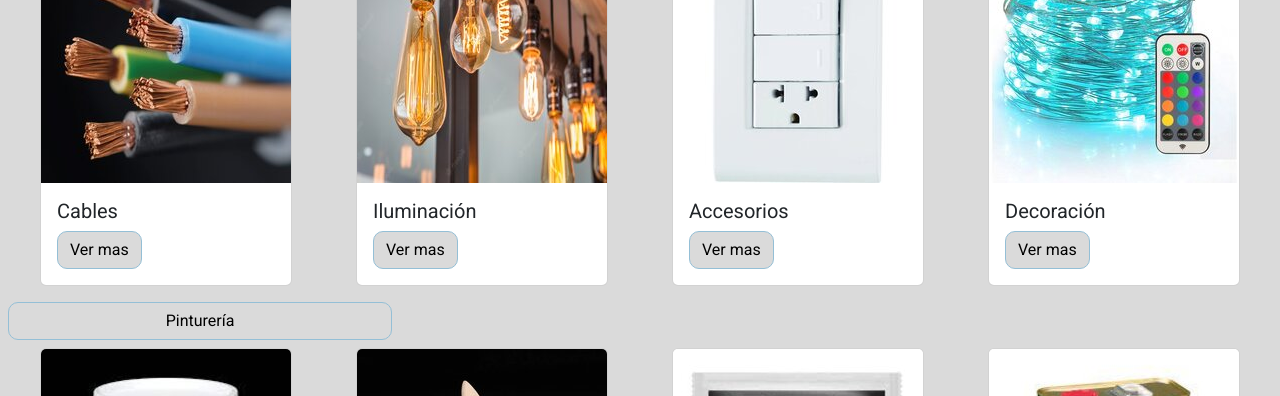
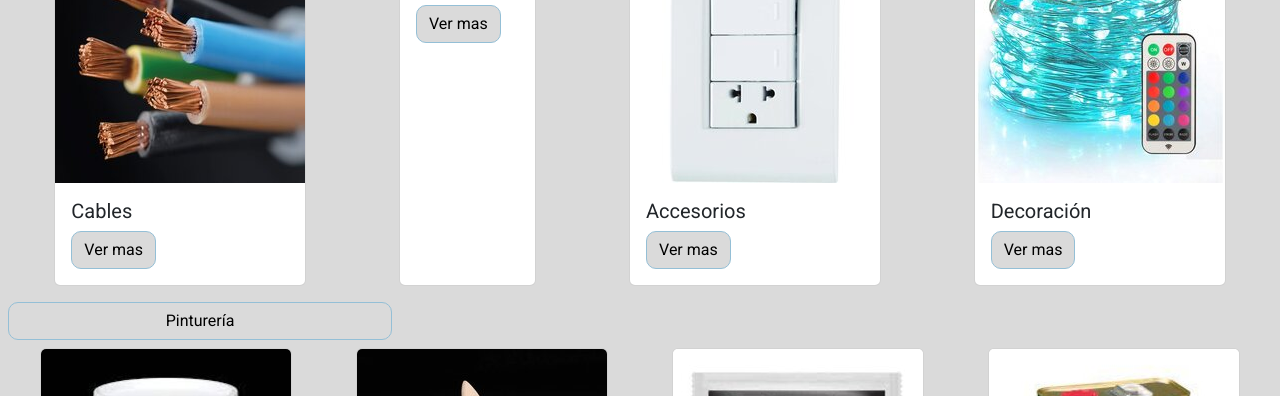
Before and after one commit to Leonardo-Nino/Ferreteria-LeonardoNino, a website: page pages/Catalogo.html in a window 1280 px wide. Shown: the part 704-1100 px from the top of the page. Drawn offline with nearby package versions, Linux system fonts and the light colour scheme.

Commit message:
node-modulos

```diff
--- a/pages/Catalogo.html
+++ b/pages/Catalogo.html
@@ -113,7 +113,7 @@
                   </div>
                 </div>
                 <div class="card collapse show  w-auto transform" id="collapseWidth">
-                  <img src="../images/Iluminacion2.jpg" class="card-img-top" alt="Iluminacion">
+                  <img src="" class="card-img-top" alt="Iluminacion">
                   <div class="card-body">
                     <h5 class="card-title">Iluminación</h5>
                     <a href="#" class="btn btn-primary">Ver mas</a>
```
